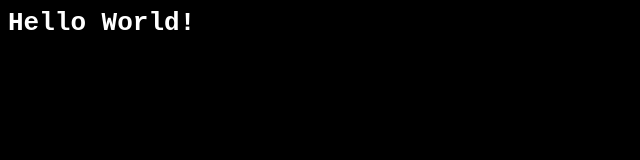
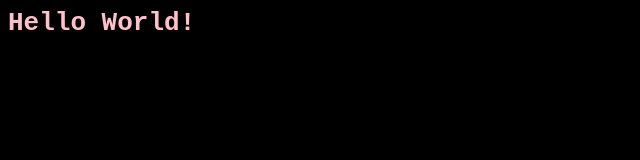
Before and after one commit to Steven909/css-inheritance, a plain HTML site: page index.html in a window 1280 px wide. Shown: the full height of the page, 0-640 px from the left. Drawn offline with Linux system fonts and the light colour scheme.

Commit message:
added !important keyword

```diff
--- a/index.html
+++ b/index.html
@@ -8,10 +8,10 @@
     color: orange;
   }
   .pink-text {
-    color: pink;
+    color: pink !important;
   }
   .blue-text {
     color: blue;
   }
 </style>
-<h1 id="orange-text" class="pink-text blue-text" style="color: white;">Hello World!</h1>
+<h1 id="orange-text" class="pink-text blue-text" style="color: white">Hello World!</h1>
```
